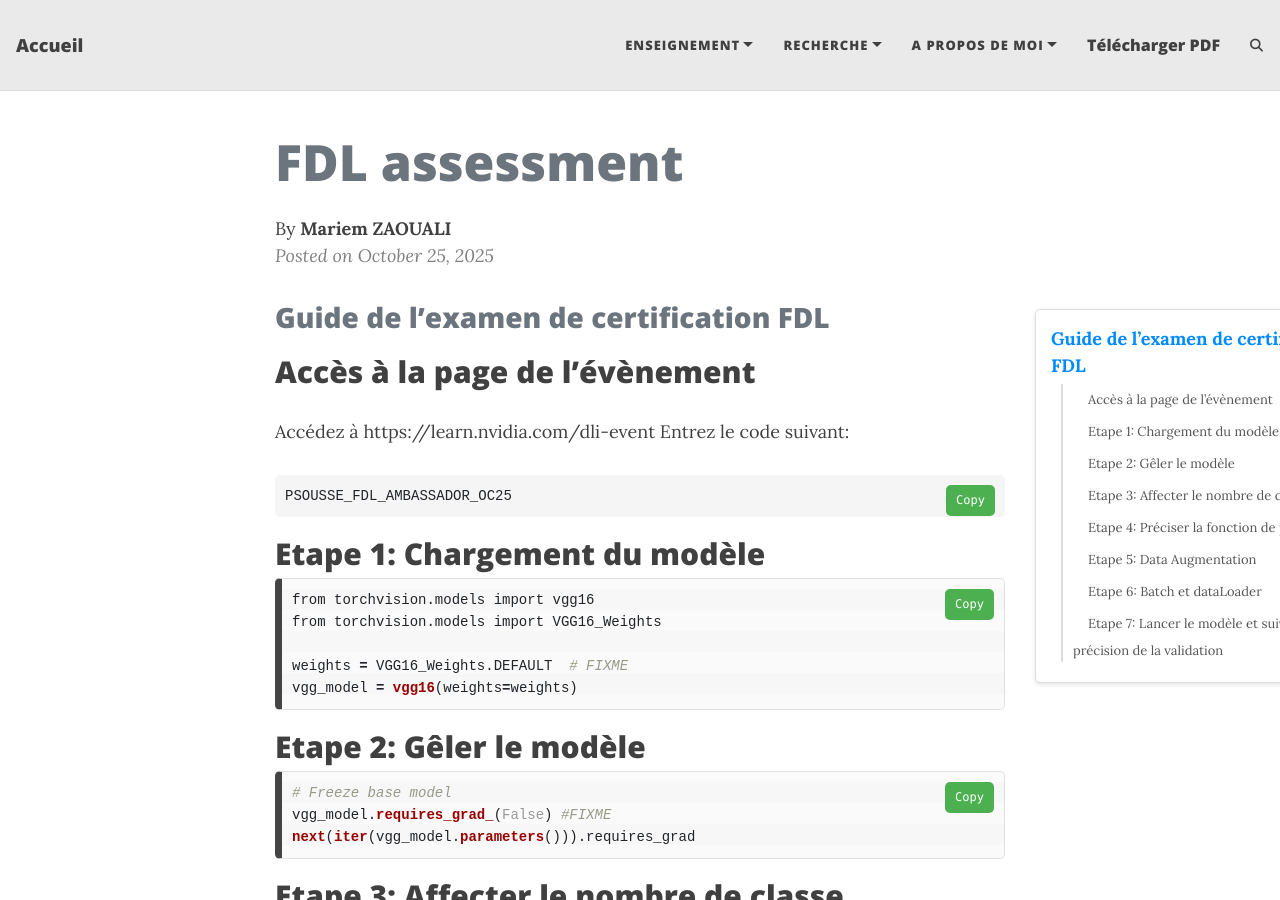
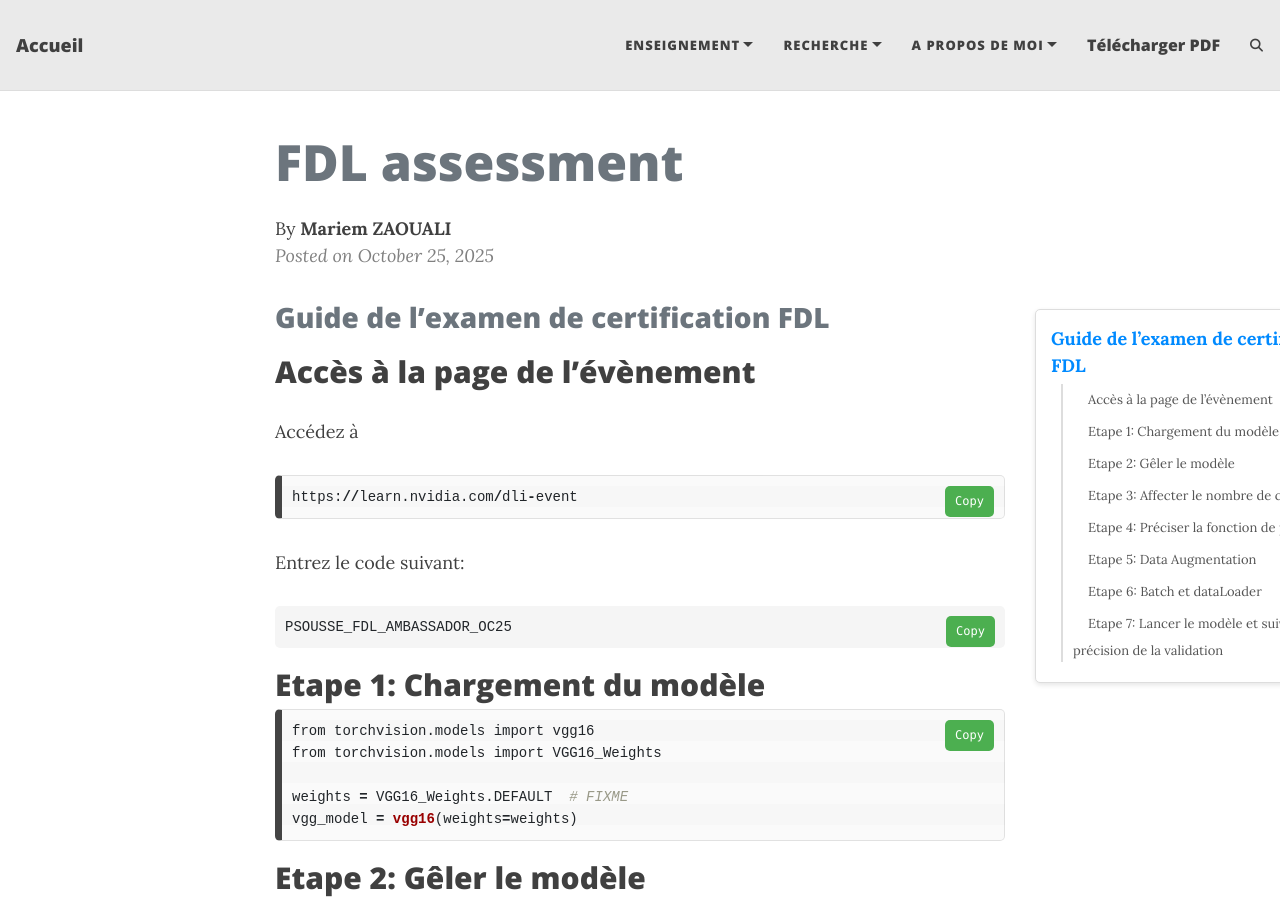
Before and after one commit to MariemZaouali/mariemzaouali.github.io, a Jekyll site: the page built from _posts/2025-10-25-FDL.md, in a window 1280 px wide and 900 px high. Built offline with Jekyll 4.4.1, drawn with Linux system fonts in a browser that asks for light colours; comment, search, counter and statistics services are not loaded.

Commit message:
Update 2025-10-25-FDL.md

`````diff
--- a/_posts/2025-10-25-FDL.md
+++ b/_posts/2025-10-25-FDL.md
@@ -8,7 +8,11 @@ author: Mariem ZAOUALI
 
 ## Accès à la page de l'évènement
 
-Accédez à https://learn.nvidia.com/dli-event
+Accédez à
+```python
+https://learn.nvidia.com/dli-event
+```
+
 Entrez le code suivant:
 
 ````python
`````
